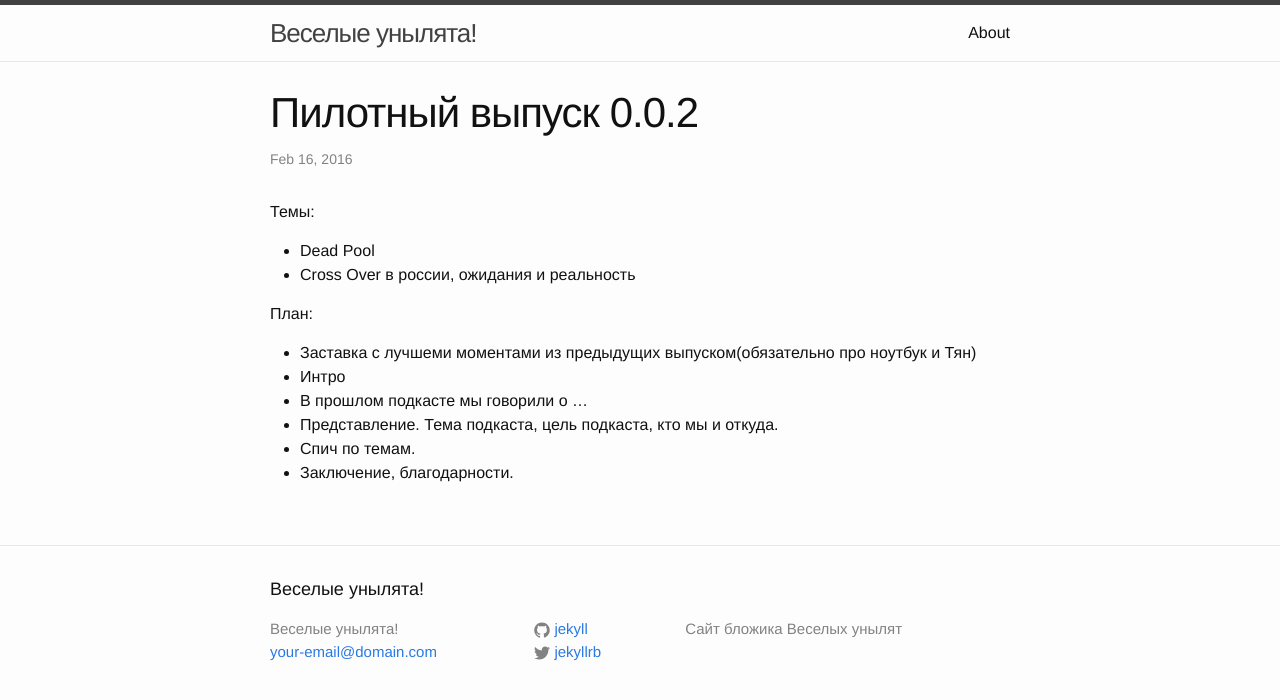
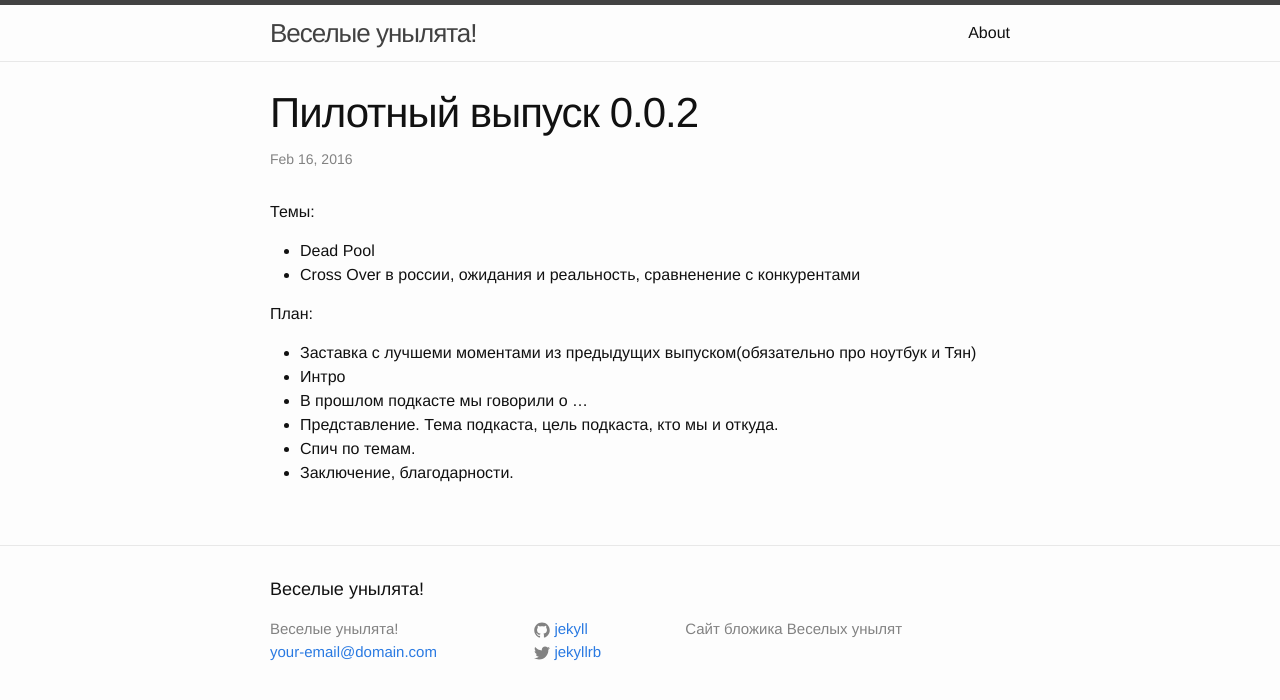
Before and after one commit to unylyata/unylyata.github.io, a Jekyll site: the page built from _posts/2016-02-16-podcast-0.0.2.markdown, in a window 1280 px wide. Shown: the top 700 px of the page. Built offline with Jekyll 4.4.1, drawn with Linux system fonts in a browser that asks for light colours.

Commit message:
Update 2016-02-16-podcast-0.0.2.markdown

```diff
--- a/_posts/2016-02-16-podcast-0.0.2.markdown
+++ b/_posts/2016-02-16-podcast-0.0.2.markdown
@@ -8,7 +8,7 @@ categories: podcast
 Темы:
 
 - Dead Pool
-- Cross Over в россии, ожидания и реальность
+- Cross Over в россии, ожидания и реальность, сравненение с конкурентами
 
 
 План:
```
